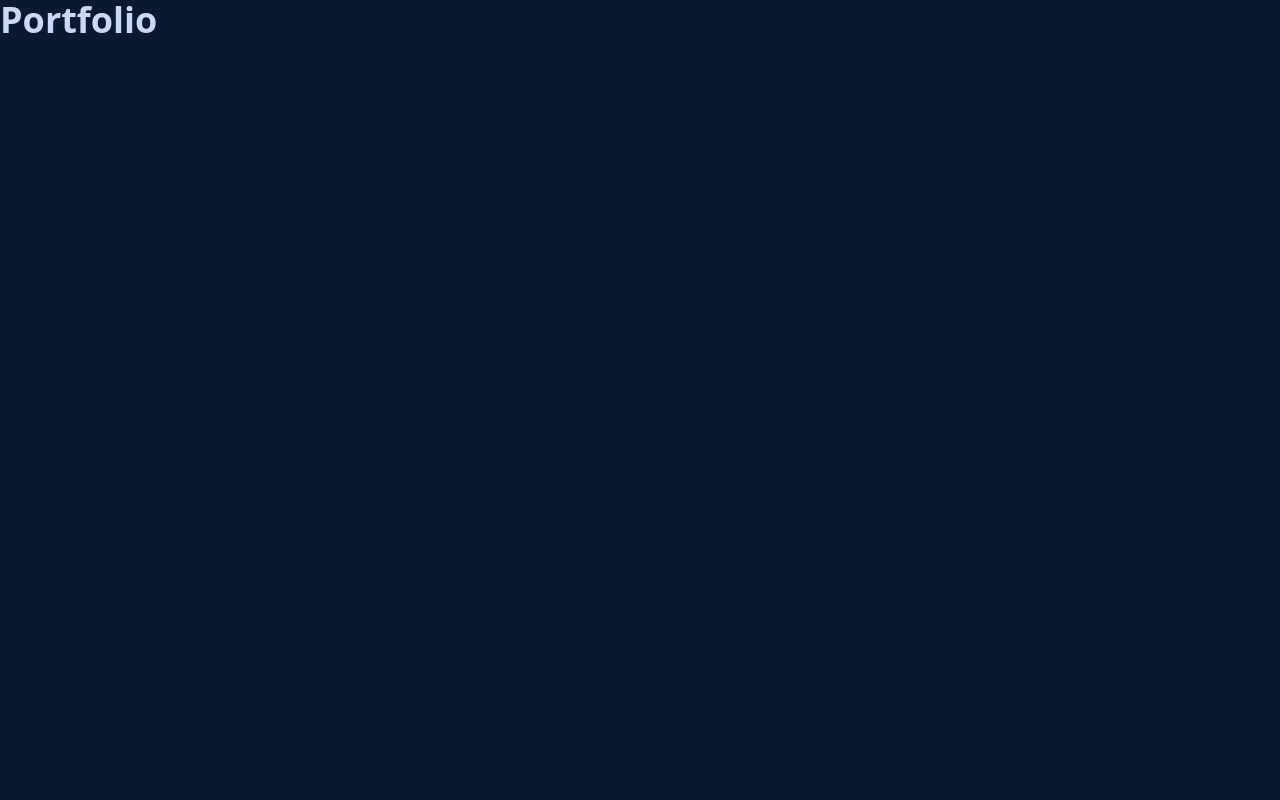
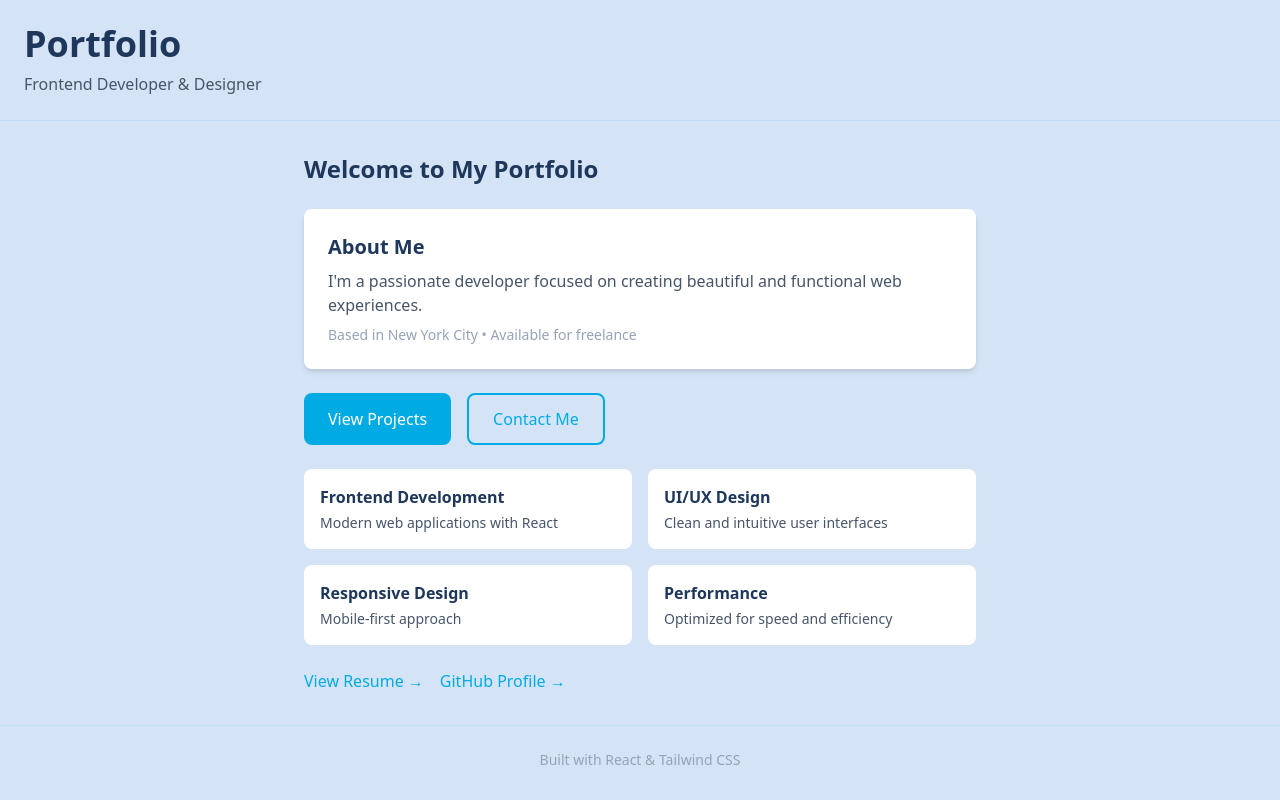
Before and after one commit to adamnestor/portfolio_v1, a React (Vite) app: page / in a window 1280 px wide. Built offline with nearby package versions, Linux system fonts and the light colour scheme.

Commit message:
testing color scheme

```diff
--- a/src/App.tsx
+++ b/src/App.tsx
@@ -1,9 +1,97 @@
-import "./styles/index.css";
-
 function App() {
   return (
-    <div className="min-h-screen bg-navy-900 text-slate-200">
-      <h1 className="text-4xl font-bold">Portfolio</h1>
+    <div className="min-h-screen bg-brand-light text-text-dark">
+      {/* Header */}
+      <header className="p-6 border-b border-brand-blue/10">
+        <h1 className="text-4xl font-bold">
+          Portfolio
+        </h1>
+        <p className="text-text-muted mt-2">
+          Frontend Developer & Designer
+        </p>
+      </header>
+
+      {/* Main content */}
+      <main className="p-8">
+        {/* About section example */}
+        <section className="max-w-2xl mx-auto">
+          <h2 className="text-2xl font-bold mb-6">
+            Welcome to My Portfolio
+          </h2>
+
+          <div className="space-y-6">
+            {/* Card example */}
+            <div className="bg-brand-white p-6 rounded-lg shadow-md">
+              <h3 className="text-xl font-semibold">About Me</h3>
+              <p className="text-text-muted mt-2">
+                I'm a passionate developer focused on creating beautiful and functional web experiences.
+              </p>
+              <p className="text-text-light mt-2 text-sm">
+                Based in New York City • Available for freelance
+              </p>
+            </div>
+
+            {/* Action buttons */}
+            <div className="flex flex-wrap gap-4">
+              <button className="bg-brand-blue text-brand-white px-6 py-3 rounded-lg hover:opacity-90 transition-opacity">
+                View Projects
+              </button>
+              <button className="border-2 border-brand-blue text-brand-blue px-6 py-3 rounded-lg hover:bg-brand-blue hover:text-brand-white transition-colors">
+                Contact Me
+              </button>
+            </div>
+
+            {/* Feature grid */}
+            <div className="grid grid-cols-1 md:grid-cols-2 gap-4 mt-8">
+              {/* Feature cards */}
+              <div className="bg-brand-white p-4 rounded-lg">
+                <h4 className="font-semibold">Frontend Development</h4>
+                <p className="text-text-muted text-sm mt-1">
+                  Modern web applications with React
+                </p>
+              </div>
+
+              <div className="bg-brand-white p-4 rounded-lg">
+                <h4 className="font-semibold">UI/UX Design</h4>
+                <p className="text-text-muted text-sm mt-1">
+                  Clean and intuitive user interfaces
+                </p>
+              </div>
+
+              <div className="bg-brand-white p-4 rounded-lg">
+                <h4 className="font-semibold">Responsive Design</h4>
+                <p className="text-text-muted text-sm mt-1">
+                  Mobile-first approach
+                </p>
+              </div>
+
+              <div className="bg-brand-white p-4 rounded-lg">
+                <h4 className="font-semibold">Performance</h4>
+                <p className="text-text-muted text-sm mt-1">
+                  Optimized for speed and efficiency
+                </p>
+              </div>
+            </div>
+
+            {/* Links section */}
+            <div className="flex gap-4 text-text-muted">
+              <a href="#" className="text-brand-blue hover:underline">
+                View Resume →
+              </a>
+              <a href="#" className="text-brand-blue hover:underline">
+                GitHub Profile →
+              </a>
+            </div>
+          </div>
+        </section>
+      </main>
+
+      {/* Footer */}
+      <footer className="p-6 text-center text-text-light border-t border-brand-blue/10">
+        <p className="text-sm">
+          Built with React & Tailwind CSS
+        </p>
+      </footer>
     </div>
   );
 }
--- a/tailwind.config.js
+++ b/tailwind.config.js
@@ -4,15 +4,16 @@ export default {
   theme: {
     extend: {
       colors: {
-        navy: {
-          900: "#0a192f",
-          800: "#112240",
-          700: "#233554",
+        brand: {
+          light: "#D4E4F6", // Light blue
+          blue: "#00ABE4", // Bright blue
+          white: "#FFFFFF", // White
         },
-        slate: {
-          400: "#8892b0",
-          300: "#a8b2d1",
-          200: "#ccd6f6",
+        // Recommended complementary text colors:
+        text: {
+          dark: "#1E375A", // Dark slate blue for primary text
+          muted: "#475569", // Medium slate for secondary text
+          light: "#94A3B8", // Light slate for subtle text
         },
       },
     },
```
